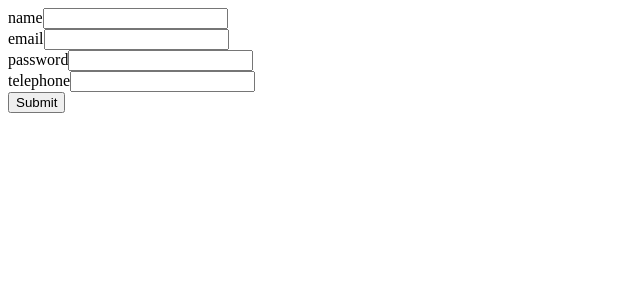
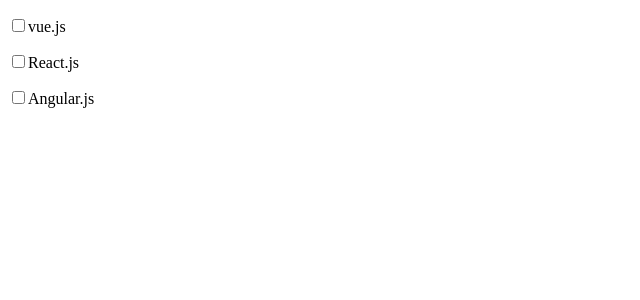
Before and after one commit to GaabrielFranca/React-Hooks, a React (Create React App) app: page / in a window 1280 px wide. Shown: the top 300 px of the page, without its empty margins (0-640 px from the left). Built offline with nearby package versions, Linux system fonts and the light colour scheme; the HTML template or start-up script is replaced by a standard one.

Commit message:
components form

```diff
--- a/public/style.css
+++ b/public/style.css
@@ -1,7 +1,7 @@
-input {
+/* input {
   display: flex;
   flex-direction: column;
   width: 20rem;
   margin-bottom: 1rem;
   padding: 1rem;
-}
+} */
--- a/src/App.js
+++ b/src/App.js
@@ -1,5 +1,6 @@
 import React from "react";
 import Form from "./Form";
+
 const App = () => {
   return (
     <>
--- /dev/null
+++ b/src/CheckBox.js
@@ -0,0 +1,37 @@
+import React from "react";
+
+const CheckBox = ({ options, value, setValue }) => {
+  function handleValue({ target }) {
+    if (target.checked) {
+      setValue([...value, target.value]);
+    } else {
+      setValue(
+        value.filter((itemValue) => {
+          if (itemValue !== target.value) {
+            console.log(itemValue);
+            return itemValue;
+          }
+        })
+      );
+    }
+  }
+
+  return (
+    <div>
+      {options.map((option) => (
+        <p key={option}>
+          <label>
+            <input
+              onChange={handleValue}
+              type="checkbox"
+              value={option}
+            ></input>
+            {option}
+          </label>
+        </p>
+      ))}
+    </div>
+  );
+};
+
+export default CheckBox;
--- a/src/Form.js
+++ b/src/Form.js
@@ -1,75 +1,20 @@
 import React from "react";
-
-const inputFields = [
-  {
-    id: "name",
-    type: "text",
-    label: "name",
-  },
-
-  {
-    id: "email",
-    type: "email",
-    label: "email",
-  },
-
-  {
-    id: "password",
-    type: "password",
-    label: "password",
-  },
-
-  {
-    id: "telephone",
-    type: "number",
-    label: "telephone",
-  },
-];
-
+import CheckBox from "./CheckBox";
+import Input from "./Input";
+import Radio from "./Radio";
+import Select from "./Select";
 const Form = () => {
-  const [form, setForm] = React.useState(
-    inputFields.reduce((acc, fild) => {
-      return {
-        ...acc,
-        [fild.id]: "",
-      };
-    }, {})
-  );
-  const [response, setResponse] = React.useState(null);
-
-  function handleChange({ target }) {
-    const { id, value } = target;
-
-    setForm({ ...form, [id]: value });
-  }
-
-  function handleClick(event) {
-    event.preventDefault();
-    fetch("", {
-      method: "POST",
-      headers: { "Content-Type": "application/json" },
-      body: JSON.stringify(form),
-    }).then((response) => {
-      setResponse(response);
-    });
-  }
-
+  const [tec, setTec] = React.useState([]);
   return (
     <>
-      <form onSubmit={handleClick}>
-        {inputFields.map(({ id, type, label }) => (
-          <div key={id}>
-            <label htmlFor={id} name={label}>
-              {label}
-            </label>
-            <input id={id} type={type} onChange={handleChange} />
-          </div>
-        ))}
-        {response && response.ok && <p>form sent</p>}
-        <button>Submit</button>
+      <form>
+        <CheckBox
+          value={tec}
+          setValue={setTec}
+          options={["vue.js", "React.js", "Angular.js"]}
+        ></CheckBox>
       </form>
     </>
   );
 };
-
 export default Form;
--- /dev/null
+++ b/src/Input.js
@@ -0,0 +1,19 @@
+import React from "react";
+
+const Input = ({ label, id, setValue, ...props }) => {
+  return (
+    <p>
+      <label htmlFor={id}>{label}</label>
+      <input
+        id={id}
+        name={id}
+        onChange={({ target }) => {
+          setValue(target.value);
+        }}
+        {...props}
+      ></input>
+    </p>
+  );
+};
+
+export default Input;
--- /dev/null
+++ b/src/Radio.js
@@ -0,0 +1,22 @@
+import React from "react";
+
+const Radio = ({ options, value, setValue, ...props }) => {
+  return (
+    <>
+      {options.map((option) => (
+        <label key={option}>
+          <input
+            type="radio"
+            value={option}
+            checked={value === option}
+            onChange={({ target }) => setValue(target.value)}
+            {...props}
+          />
+          {option}
+        </label>
+      ))}
+    </>
+  );
+};
+
+export default Radio;
--- /dev/null
+++ b/src/Select.js
@@ -0,0 +1,26 @@
+import React from "react";
+
+const Select = ({ options, value, setValue, ...props }) => {
+  return (
+    <>
+      <select
+        value={value}
+        onChange={({ target }) => {
+          setValue(target.value);
+        }}
+      >
+        <option value="" disabled>
+          Selecione um produto
+        </option>
+
+        {options.map((option) => (
+          <option key={option} value={option}>
+            {option}
+          </option>
+        ))}
+      </select>
+    </>
+  );
+};
+
+export default Select;
```
